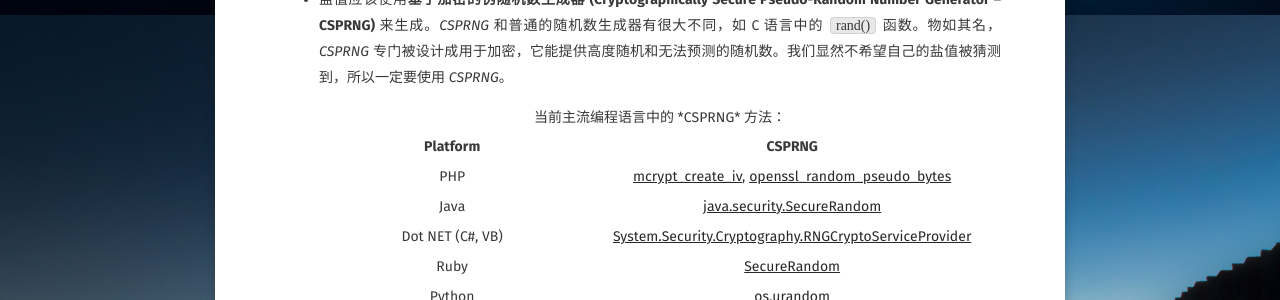
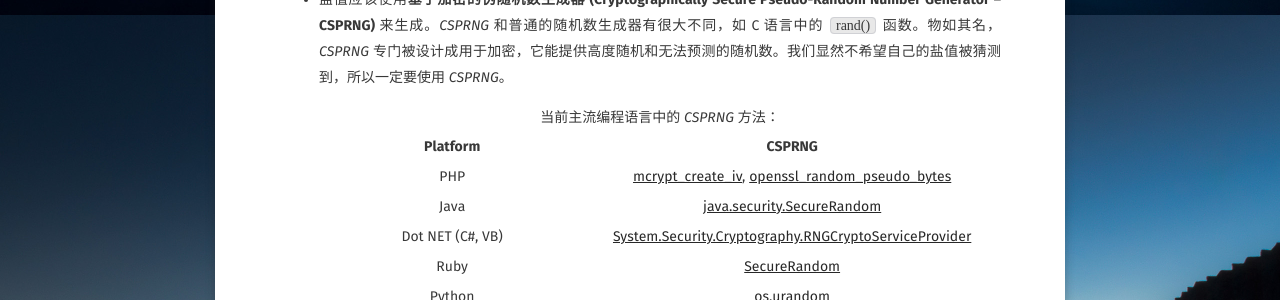
Before and after one commit to AurevoirXavier/deprecated-AurevoirXavier.github.io, a Jekyll site: the page built from _posts/2017-5-12-saltHashes.md, in a window 1280 px wide and 900 px high, scrolled down 3434 px. Shown: the part 151-451 px from the top of the window. Built offline with Jekyll 4.4.1, drawn with Linux system fonts in a browser that asks for light colours; some web fonts are replaced; comment, search, counter and statistics services are not loaded.

Commit message:
09:57/05/13/2017

```diff
--- a/_posts/2017-5-12-saltHashes.md
+++ b/_posts/2017-5-12-saltHashes.md
@@ -85,7 +85,7 @@ comments: true
 
 - 盐值应该使用**基于加密的伪随机数生成器 (Cryptographically Secure Pseudo-Random Number Generator – CSPRNG)** 来生成。*CSPRNG* 和普通的随机数生成器有很大不同，如 C 语言中的 `rand()` 函数。物如其名，*CSPRNG* 专门被设计成用于加密，它能提供高度随机和无法预测的随机数。我们显然不希望自己的盐值被猜测到，所以一定要使用 *CSPRNG*。
 
-  <center>当前主流编程语言中的 *CSPRNG* 方法：</center>
+  <center>当前主流编程语言中的 <i>CSPRNG</i> 方法：</center>
 
   |           **Platform**            |                **CSPRNG**                |
   | :-------------------------------: | :--------------------------------------: |
```
